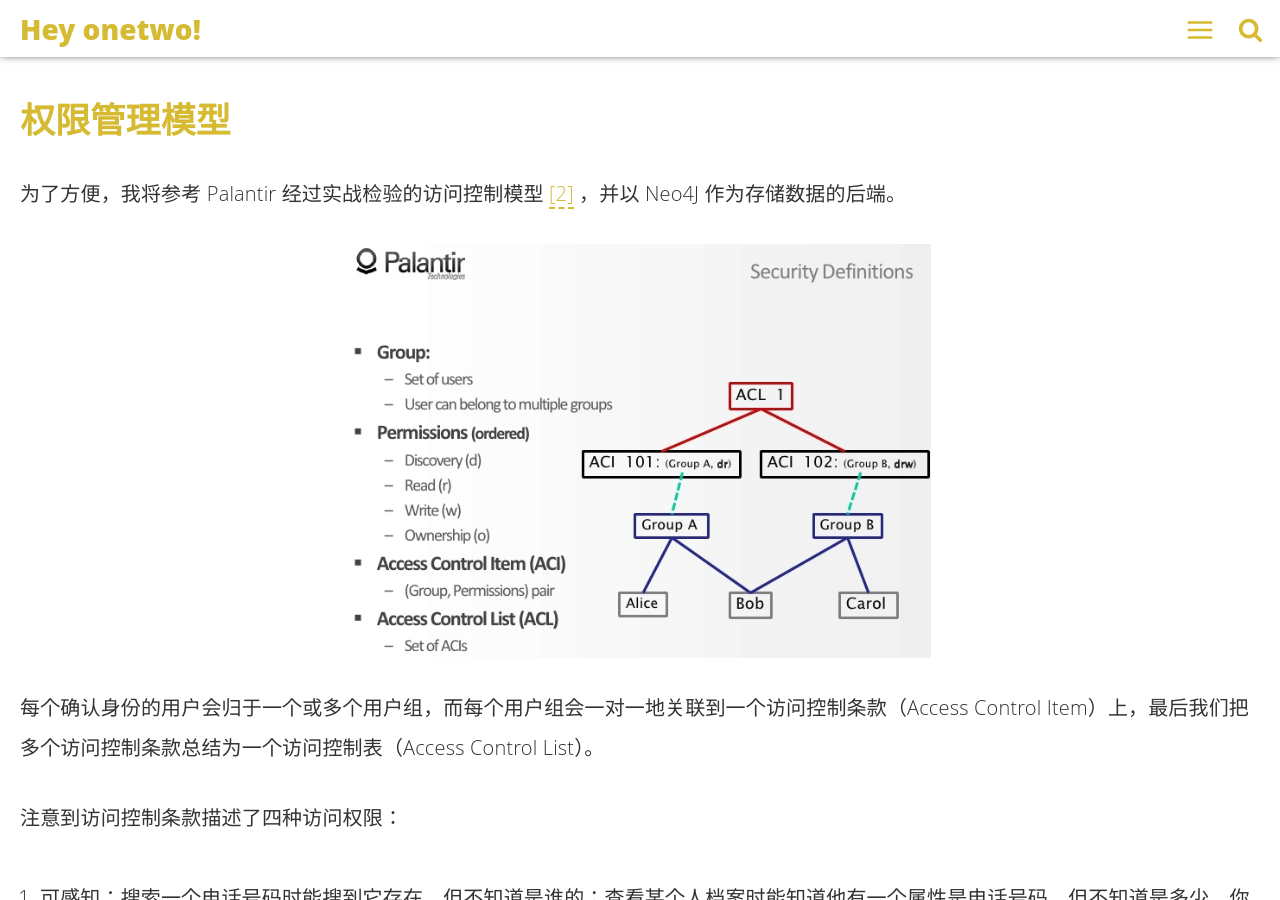
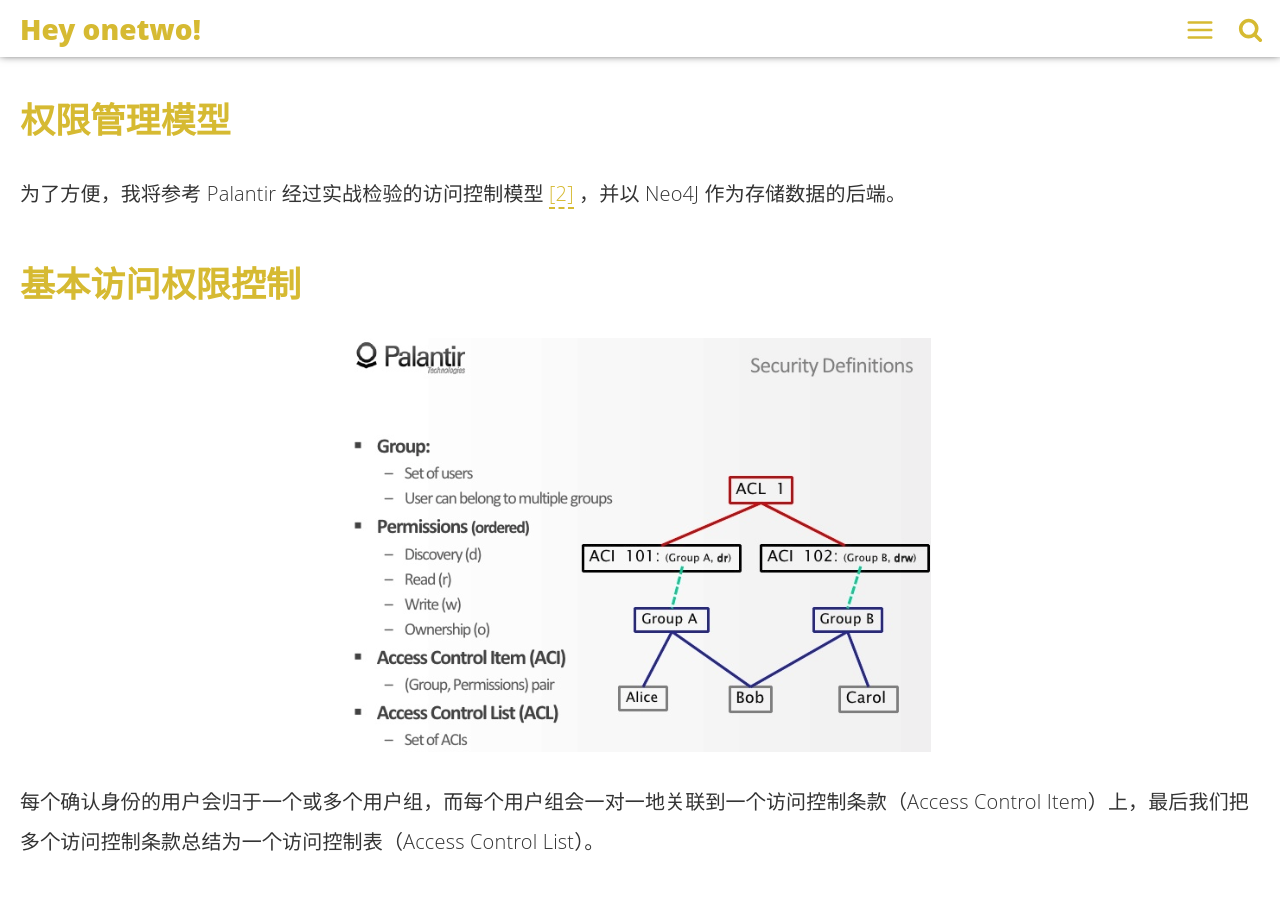
Before and after one commit to linonetwo/linonetwo.github.io, a Jekyll site: the page built from _posts/2017-08-25-级联GraphQL访问控制.md, in a window 1280 px wide and 900 px high, scrolled down 1182 px. Built offline with Jekyll 4.4.1, drawn with Linux system fonts in a browser that asks for light colours; comment, search, counter and statistics services are not loaded.

Commit message:
增加介绍

```diff
--- a/_posts/2017-08-25-级联GraphQL访问控制.md
+++ b/_posts/2017-08-25-级联GraphQL访问控制.md
@@ -12,7 +12,7 @@
 - WIP
 categories: Journal
 twitter_text:
-introduction: ''
+introduction: '介绍 Palantir 的权限控制模型，并用级联 GraphQL 来实现'
 ---
 # 级联GraphQL访问控制
 
@@ -34,6 +34,8 @@
 ## 权限管理模型
 
 为了方便，我将参考 Palantir 经过实战检验的访问控制模型 [[2]](#2) ，并以 Neo4J 作为存储数据的后端。
+
+## 基本访问权限控制
 
 ![AccessControlList](https://raw.githubusercontent.com/linonetwo/linonetwo.github.io/master/assets/img/posts/%E7%BA%A7%E8%81%94/palantirUser.PNG)
 每个确认身份的用户会归于一个或多个用户组，而每个用户组会一对一地关联到一个访问控制条款（Access Control Item）上，最后我们把多个访问控制条款总结为一个访问控制表（Access Control List）。
```
